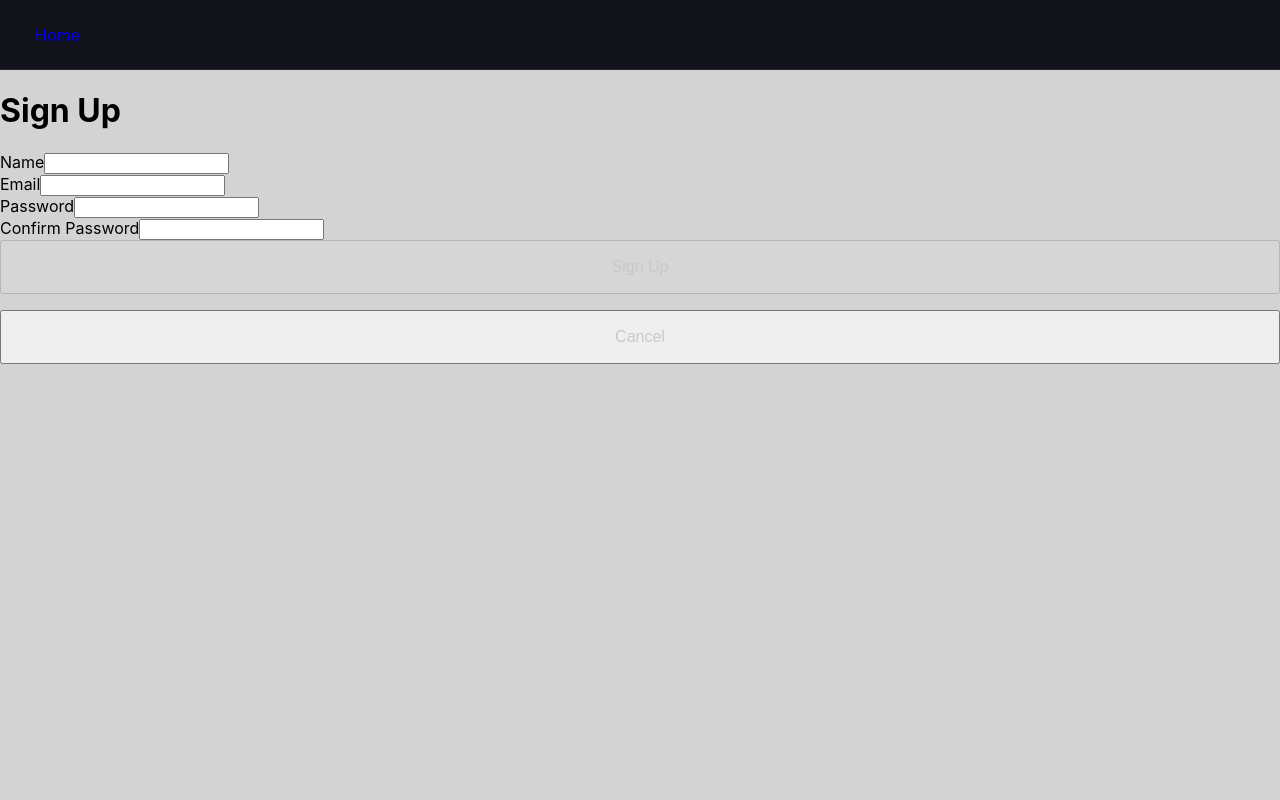
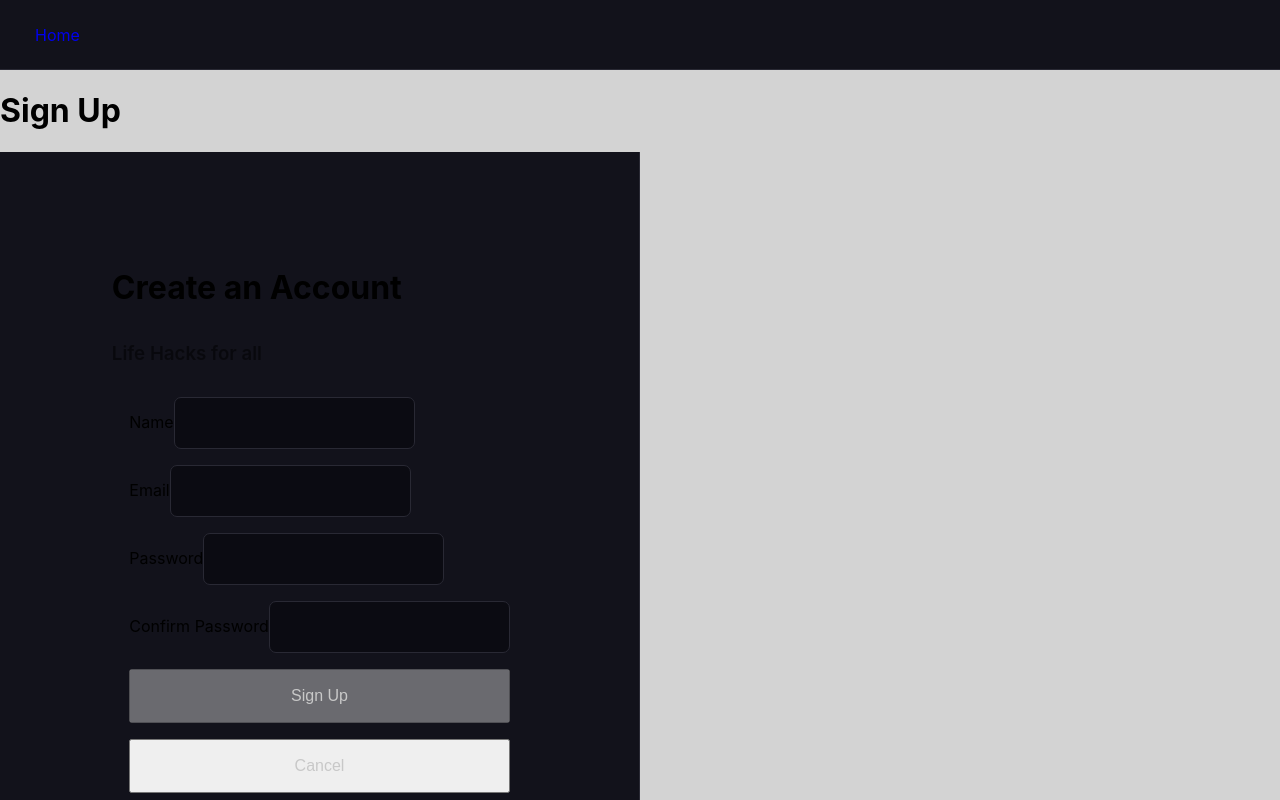
Before and after one commit to vzarate-94/NewHacks, a React (Create React App) app: page /signup in a window 1280 px wide. Built offline with nearby package versions, Linux system fonts and the light colour scheme.

Commit message:
add classnames to the top divs in signupform

```diff
--- a/src/pages/Auth/SignupForm.jsx
+++ b/src/pages/Auth/SignupForm.jsx
@@ -4,7 +4,9 @@ import './Auth.css'
 import * as authService from '../../services/authService'
 
 const SignupForm = (props) => {
+  const [popup, setPopup] = useState(false)
   const history = useHistory()
+  const [authError, setAuthError] = useState(false)
   const [validForm, setValidForm] = useState(false)
   const [formData, setFormData] = useState({
     name: '',
@@ -12,6 +14,10 @@ const SignupForm = (props) => {
     password: '',
     passwordConf: '',
   })
+
+  const handlePopup = () => {
+    setPopup(!popup)
+}
 
   const handleChange = evt => {
     setFormData({ ...formData, [evt.target.name]: evt.target.value })
@@ -36,6 +42,15 @@ const SignupForm = (props) => {
 	}, [formData])
 
   return (
+    <div className='signup-page'>
+      <div className='left-container'>
+        <div className='form-container'>
+          <div className="title-container">
+            <h1>Create an Account</h1>
+              {authError
+                ? <h3>{authError}</h3>
+                : <h3>Life Hacks for all</h3>}
+          </div>
           <form
             autoComplete="off"
             onSubmit={handleSubmit}
@@ -98,6 +113,9 @@ const SignupForm = (props) => {
               </Link>
             </div>
           </form>
+        </div>
+      </div>
+    </div>
   )
 }
 
```
Lines whose indentation alone changed are shown as unchanged.
